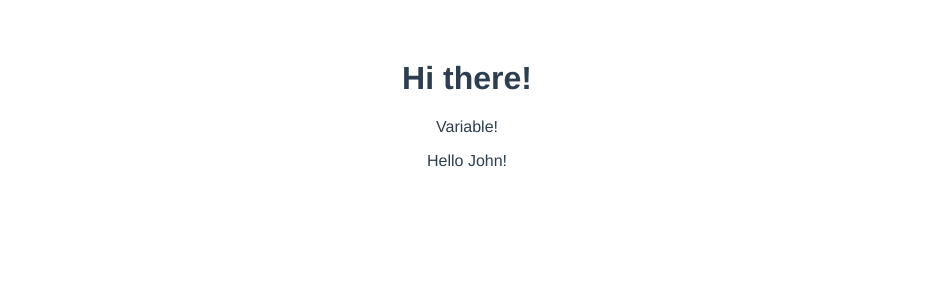
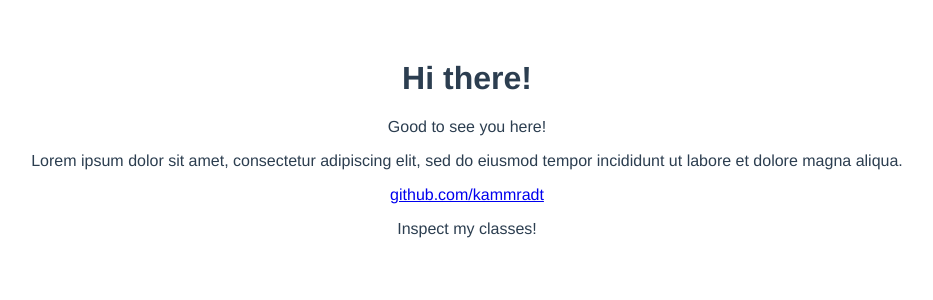
Before and after one commit to kammradt/udemy-vuejs-firebase, a Vue app in the folder basic-review-vue/: page / in a window 1280 px wide. Shown: the top 300 px of the page, without its empty margins (173-1106 px from the left). Built offline with nearby package versions, Linux system fonts and the light colour scheme.

Commit message:
:sparkles: - Data binding with ':'

```diff
--- a/basic-review-vue/src/App.vue
+++ b/basic-review-vue/src/App.vue
@@ -1,8 +1,10 @@
 <template>
   <div id="app">
     <h1>Hi there!</h1>
-    <p>{{ text }}</p>
-    <p>{{ sayHello() }}</p>
+    <p>{{ greet }}</p>
+    <p>{{ sayLorem() }}</p>
+    <a :href="githubUrl" target="_blank">github.com/kammradt</a>
+    <p :class="classes">Inspect my classes!</p>
   </div>
 </template>
 
@@ -12,13 +14,14 @@ export default {
   name: 'app',
   data() {
     return {
-      text: 'Variable!',
-      name: 'John'
+      greet: 'Good to see you here!',
+      githubUrl: 'https://github.com/kammradt',
+      classes: ['red', 'blue', 'from', 'an', 'array']
     }
   },
   methods:{
-    sayHello() {
-      return `Hello ${this.name}!`
+    sayLorem() {
+      return 'Lorem ipsum dolor sit amet, consectetur adipiscing elit, sed do eiusmod tempor incididunt ut labore et dolore magna aliqua.'
     }
   }
 }
```
